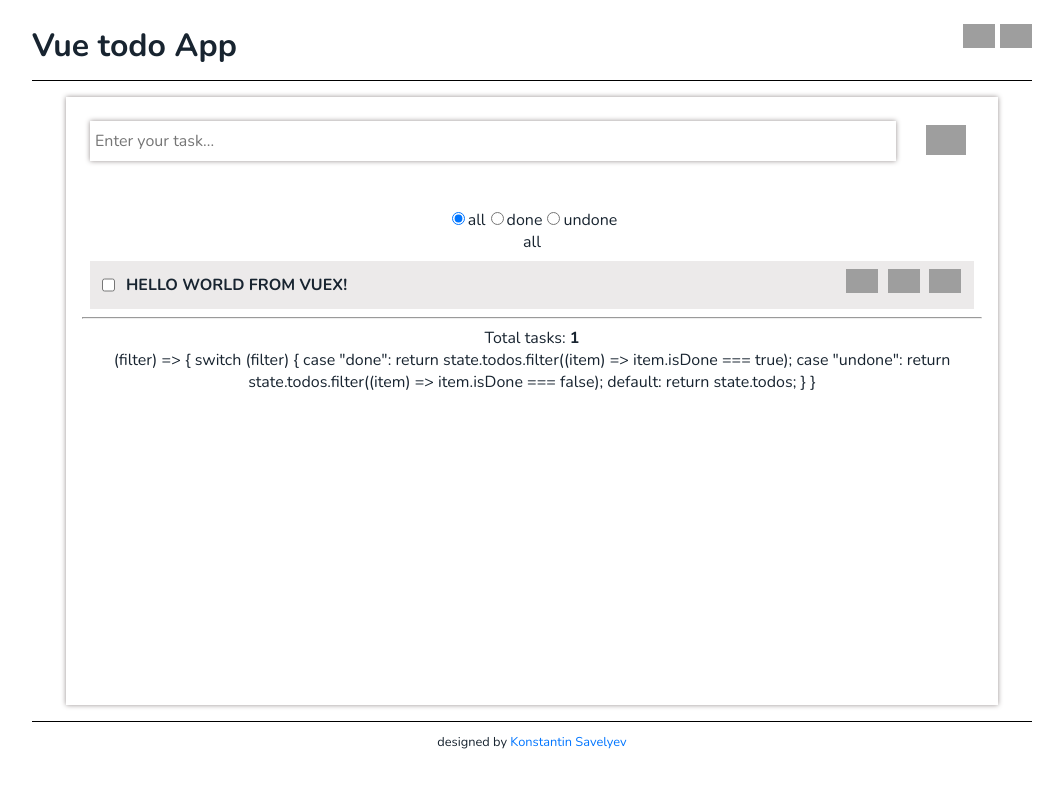
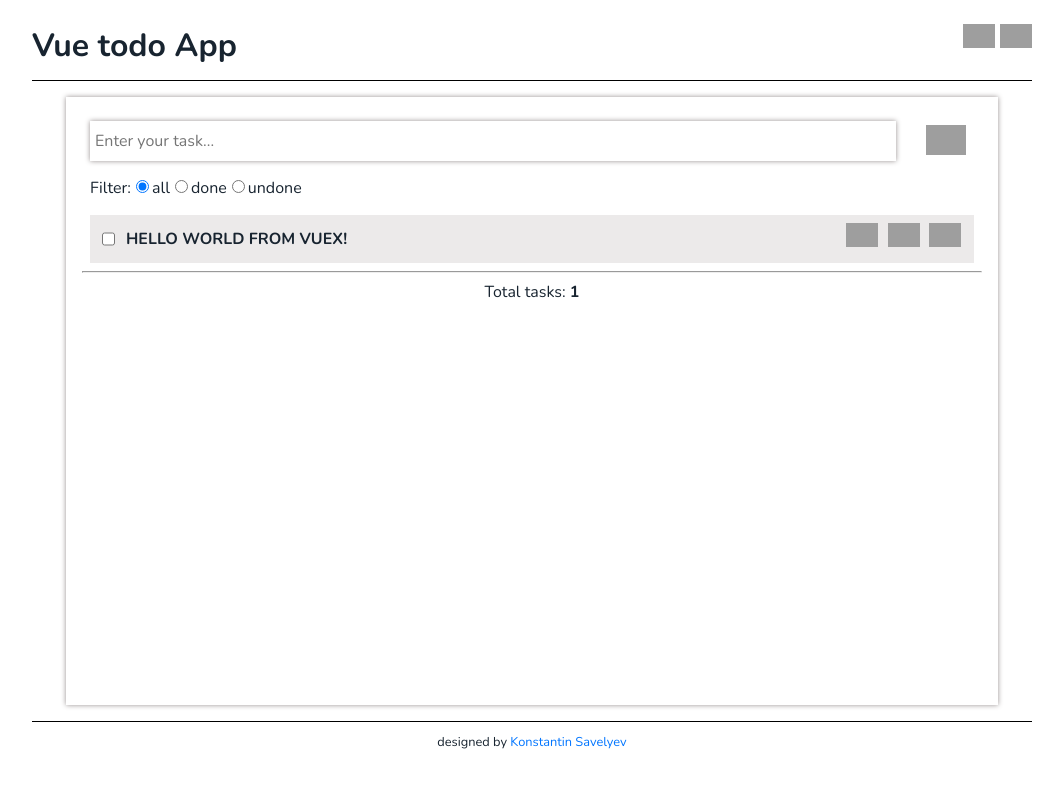
Before and after one commit to Konton022/vue-todo-list-app, a Vue app: page /todoapp in a window 1280 px wide. Shown: the top 788 px of the page, without its empty margins (108-1171 px from the left). Built offline with nearby package versions, Linux system fonts and the light colour scheme; grey boxes are pictures that could not be loaded.

Commit message:
added filter function

```diff
--- a/src/components/AddTask.vue
+++ b/src/components/AddTask.vue
@@ -34,7 +34,7 @@ form {
 	display: flex;
 	justify-content: space-between;
 	align-content:flex-end;
-	height: 5rem;
+	height: fit-content;
 	margin: 0.5rem;
 }
 .input_task {
--- a/src/components/TodoList.vue
+++ b/src/components/TodoList.vue
@@ -1,5 +1,7 @@
 <template>
+		<div class="filter_wrapper">
 			<div class="filteredTodos">
+				<span>Filter:</span>
 				<input type="radio" value="all" v-model="filter" checked>
 				<label>all</label>
 				<input type="radio" value="done" v-model="filter">
@@ -7,7 +9,8 @@
 				<input type="radio" value="undone" v-model="filter">
 				<label>undone</label>
 			</div>
-		{{filter}}
+		</div>
+
 		<ul
 			v-if="allTodosCounter"
 			@dragover.prevent
@@ -15,7 +18,7 @@
 
 		>
 			<TodoItem
-				v-for="todo in allTodos"
+				v-for="todo in filteredTodos(filter)"
 				:key="todo.id"
 				:todo = "todo"
 				draggable="true"
@@ -28,8 +31,6 @@
 			</li>
 		</ul>
 		<div v-else class="todo__empty_block">Nothing to do. Add new task!</div>
-
-		<div class="temp">{{filteredTodos}}</div>
 </template>
 <script>
 import TodoItem from "@/components/TodoItem.vue"
@@ -59,10 +60,12 @@ export default {
 	},
 	computed: {
 		...mapGetters([
-			"allTodosCounter",
 			"allTodos",
 			"filteredTodos"
 		]),
+		allTodosCounter() {
+			return this.filteredTodos(this.filter).length
+		}
 	}
 }
 </script>
@@ -77,5 +80,11 @@ export default {
 		margin-top: 2rem;
 
 	}
+	.filter_wrapper {
+		display: flex
+	}
+	.filteredTodos {
+		margin: 8px;
+	}
 
 </style>
--- a/src/store/index.js
+++ b/src/store/index.js
@@ -59,7 +59,6 @@ const store = createStore({
                 if (todo.id === todoId) {
                     todo.title = value;
                     todo.isEdit = !todo.isEdit;
-                    todo.isDone = false;
                 }
                 return todo;
             });
```
Lines whose indentation alone changed are shown as unchanged.
